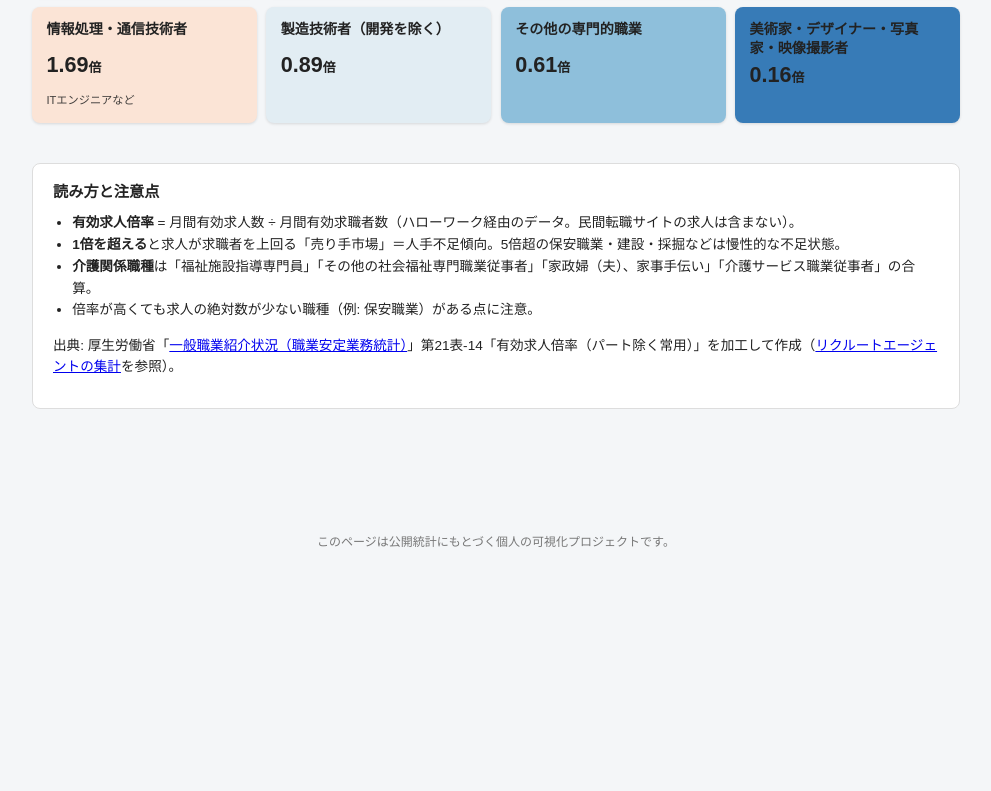
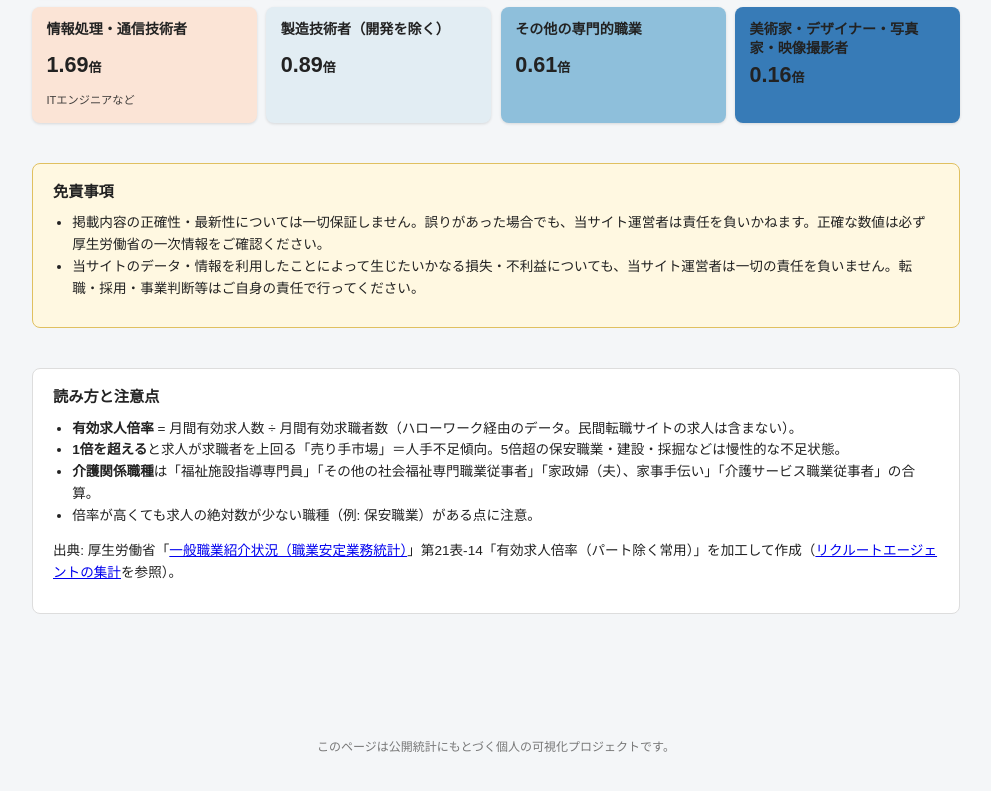
Before and after one commit to katzkawai/kklab-labor-shortage-heatmap, a plain HTML site: page index.html in a window 1280 px wide. Shown: the part 1101-1892 px from the top of the page, without its empty margins (144-1135 px from the left). Before the commit the page ends 1705 px from the top, so only its background shows below. Drawn offline with Linux system fonts and the light colour scheme.

Commit message:
Add disclaimer and expand README with specs and credits

```diff
--- a/index.html
+++ b/index.html
@@ -104,6 +104,7 @@
     font-size: .85rem;
   }
   .explain h3 { margin: 0 0 .5rem; font-size: .95rem; }
+  .disclaimer { background: #fff8e1; border-color: #e0c060; }
   .explain ul { margin: .25rem 0 .75rem; padding-left: 1.2rem; }
   footer {
     text-align: center;
@@ -144,6 +145,14 @@
     <h2>「専門的・技術的職業従事者」の内訳（中分類相当）</h2>
     <p class="note">専門・技術職の中でも職種による差が大きいため、内訳を個別に表示。</p>
     <div class="heatmap" id="proHeatmap"></div>
+  </section>
+
+  <section class="explain disclaimer">
+    <h3>免責事項</h3>
+    <ul>
+      <li>掲載内容の正確性・最新性については一切保証しません。誤りがあった場合でも、当サイト運営者は責任を負いかねます。正確な数値は必ず厚生労働省の一次情報をご確認ください。</li>
+      <li>当サイトのデータ・情報を利用したことによって生じたいかなる損失・不利益についても、当サイト運営者は一切の責任を負いません。転職・採用・事業判断等はご自身の責任で行ってください。</li>
+    </ul>
   </section>
 
   <section class="explain">
```
Also changed, not shown: 1 other file.
